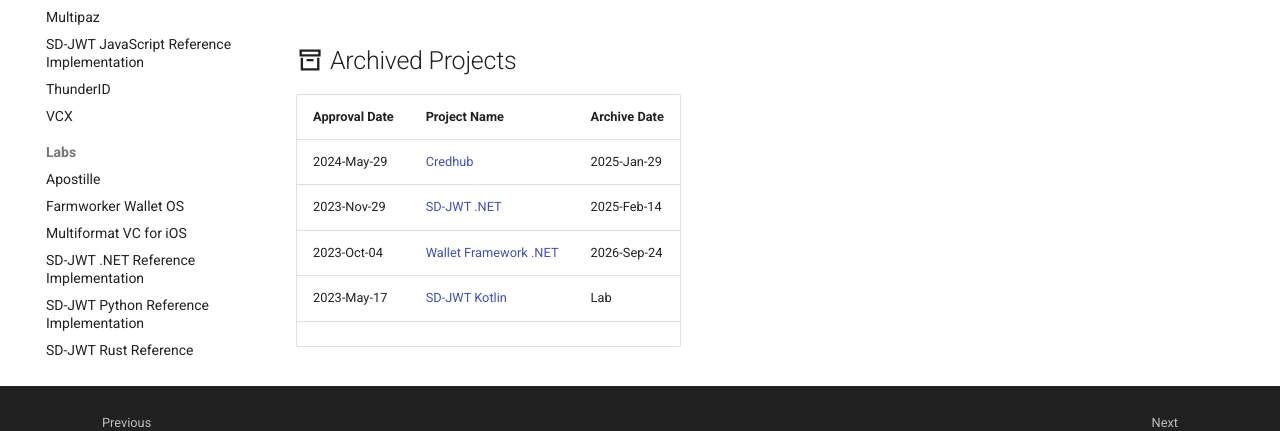
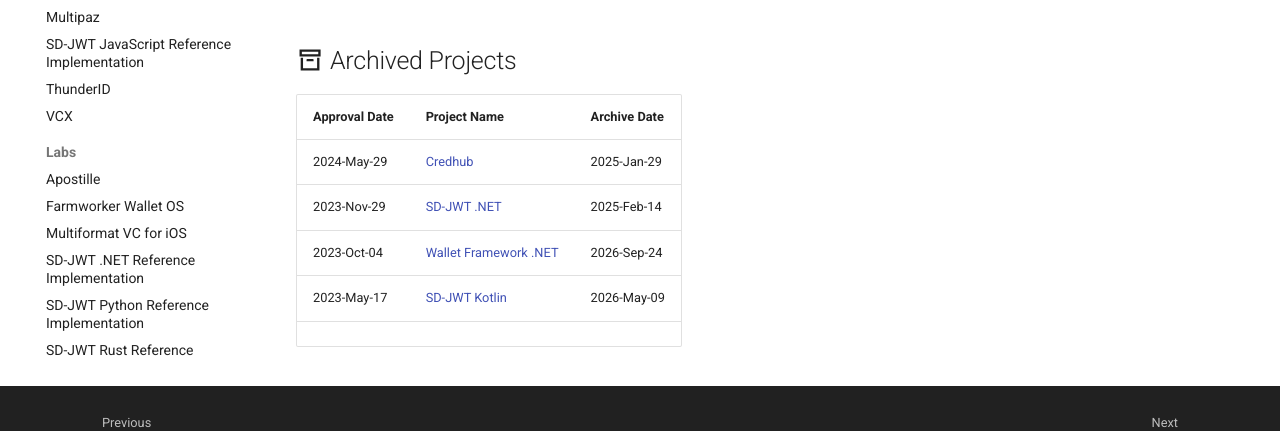
Before and after one commit to openwallet-foundation/tac, an MkDocs documentation site: the page built from docs/projects/index.md, in a window 1280 px wide and 900 px high, scrolled down 1014 px. Shown: the part 336-767 px from the top of the window. Built offline with MkDocs 1.6.1 and Material for MkDocs 9.7.7, drawn with Linux system fonts in a browser that asks for light colours; comment, search, counter and statistics services are not loaded.

Commit message:
Update index.md
fixed typo

Signed-off-by: Sean Bohan <seanbohan@gmail.com>

```diff
--- a/docs/projects/index.md
+++ b/docs/projects/index.md
@@ -52,5 +52,5 @@
 | 2024-May-29   | [Credhub](./credhub.md)                                           | 2025-Jan-29     |
 | 2023-Nov-29   | [SD-JWT .NET](./sd-jwt-dotnet.md)                                 | 2025-Feb-14     |
 | 2023-Oct-04   | [Wallet Framework .NET](./wallet-framework-dotnet.md)             | 2026-Sep-24     |
-| 2023-May-17   | [SD-JWT Kotlin](./sd-jwt-kotlin.md)                               | Lab             |
+| 2023-May-17   | [SD-JWT Kotlin](./sd-jwt-kotlin.md)                               | 2026-May-09     |
 </div>
```
